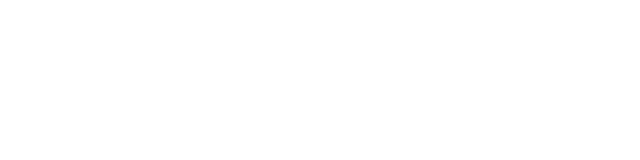
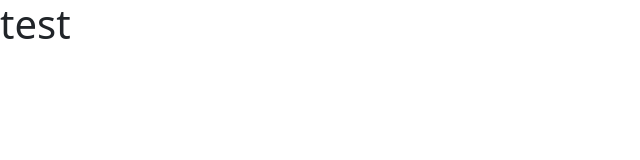
Before and after one commit to jacopolegovini/vite-boolfolio, a Vue app: page /projects/1 in a window 1280 px wide. Before the commit this address had no page. Shown: the top 160 px of the page, without its empty margins (0-640 px from the left). Built offline with nearby package versions, Linux system fonts and the light colour scheme.

Commit message:
show router created

```diff
--- a/js/router.js
+++ b/js/router.js
@@ -2,10 +2,12 @@ import { createWebHistory, createRouter } from 'vue-router'
 
 import AppHome from '../pages/AppHome.vue'
 import AppProjects from '../pages/AppProjects.vue'
+import AppProject from '../pages/AppProject.vue'
 
 const routes = [
     { path: '/', component: AppHome, name: 'home' },
     { path: '/projects', component: AppProjects, name: 'projects' },
+    { path: '/projects/:id', component: AppProject, name: 'project' }
 ]
 
 const router = createRouter({
--- /dev/null
+++ b/pages/AppProject.vue
@@ -0,0 +1,21 @@
+<script>
+import Project from '../src/components/Project.vue';
+
+
+export default {
+  data() {
+    return {
+
+    }
+  },
+  components: {
+    Project
+  }
+}
+</script>
+
+<template>
+  <Project />
+</template>
+
+<style scoped></style>
--- a/src/components/AppMain.vue
+++ b/src/components/AppMain.vue
@@ -44,6 +44,7 @@ export default {
                     <h5 class="card-title">{{ project.title }}</h5>
                     <p class="card-text">{{ project.description }}</p>
                     <button class="btn btn-primary" @click="deleteProject(index), deleteProjectDB(index)">Done</button>
+                    <button class="btn btn-warning">Show</button>
                 </div>
             </div>
         </div>
--- /dev/null
+++ b/src/components/Project.vue
@@ -0,0 +1,15 @@
+<script>
+export default {
+    data() {
+        return {
+
+        }
+    }
+}
+</script>
+
+<template>
+    <h1>test</h1>
+</template>
+
+<style scoped></style>
```
